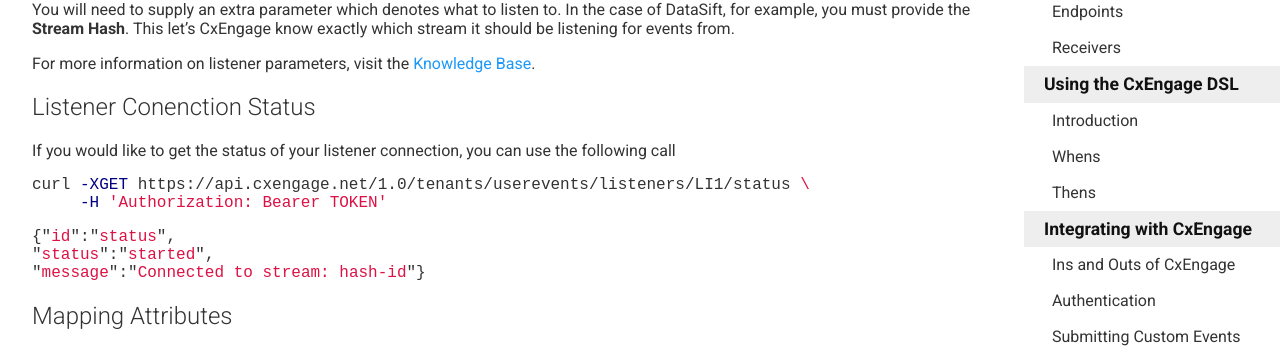
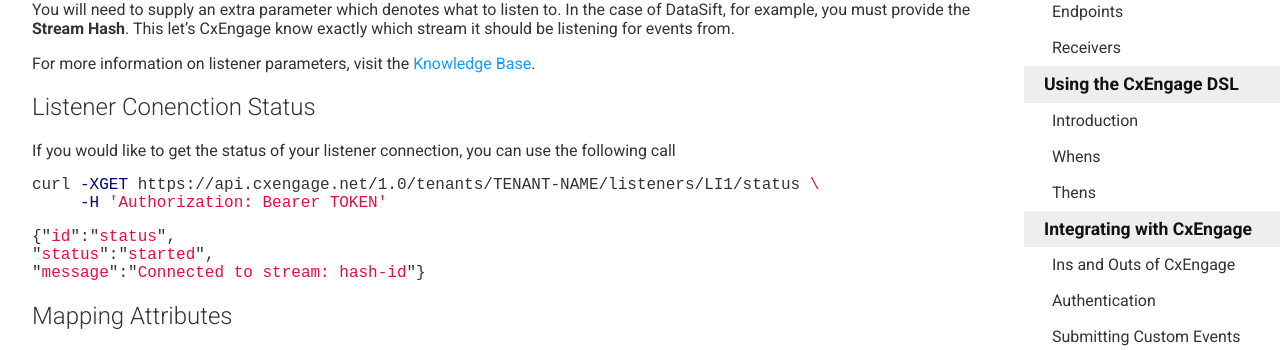
Before and after one commit to ianbishop/userevents.github.io, a Jekyll site: the page built from docs/using-listeners.md, in a window 1280 px wide. Shown: the part 433-783 px from the top of the page. Built offline with Jekyll 4.4.1, drawn with Linux system fonts in a browser that asks for light colours; Markdown is read by kramdown in place of the engine named in the settings; some of the changed lines change nothing that is shown.

Commit message:
Update using-listeners.md

```diff
--- a/docs/using-listeners.md
+++ b/docs/using-listeners.md
@@ -30,7 +30,7 @@
 If you would like to get the status of your listener connection, you can use the following call
 
 {% highlight bash %}
-curl -XGET https://api.cxengage.net/1.0/tenants/userevents/listeners/LI1/status \
+curl -XGET https://api.cxengage.net/1.0/tenants/TENANT-NAME/listeners/LI1/status \
      -H 'Authorization: Bearer TOKEN'
 {% endhighlight %}
 
```
